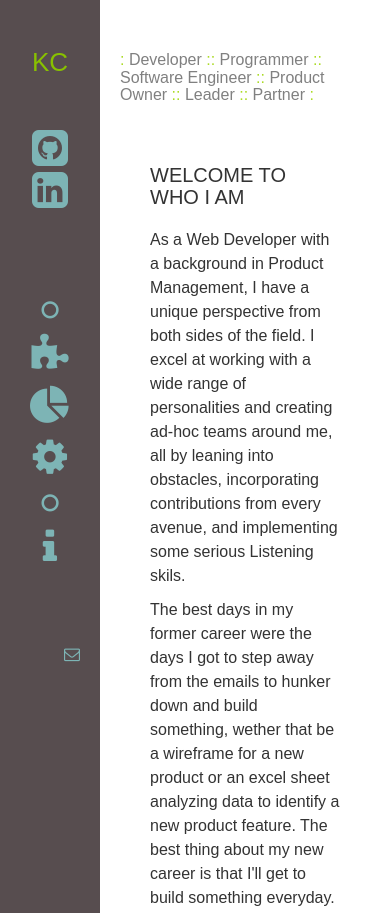
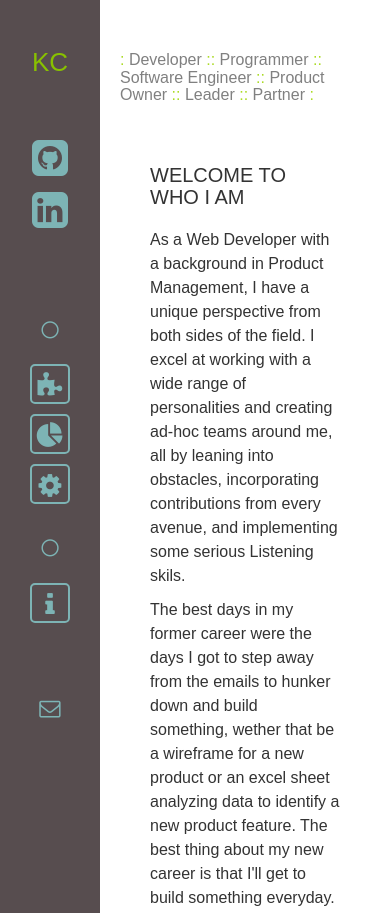
Before and after one commit to kamsci/angular-portfolio-self, a website: page index.html in a window 390 px wide. Shown: the top 913 px of the page. Drawn offline with nearby package versions, Linux system fonts and the light colour scheme; some packages are replaced by stand-ins of ours; a web font is replaced by a local one.

Commit message:
refactored some css

```diff
--- a/css/style.css
+++ b/css/style.css
@@ -66,13 +66,6 @@ body {
   margin: auto 30px;
   display: inline-block;
 }
-.power {
-  font-size: 30px;
-}
-.power:hover{
-  color:rebeccapurple;
-}
-
 .list {
   text-align: right;
   margin-top: 75px;
@@ -89,7 +82,7 @@ body {
 .contentMainMobile {
   display: none;
 }
-@media (max-width: 700px) {
+@media handheld, screen and (max-width: 700px) {
   .contentMain {
     display: none;
   }
@@ -105,16 +98,38 @@ body {
     text-align: center;
   }
   .item {
-    margin: 0;
+    margin: 10px 0;
     display: block;
   }
+  .item-mobile {
+    height: 40px;
+    width: 40px;
+    margin-top: 10px;
+    margin-right: auto;
+    margin-left: auto;
+    padding-top: 5px !important;
+    border: 2px solid #7DB4B5;
+    border-radius: 5px;
+  }
+  .item-mobile:hover {
+    border: 2px solid #88C100;
+    color: #88C100;
+  }
   .list {
+    text-align: center;
+  }
+  .contact {
     text-align: center;
   }
   .menu:hover {
     border: none;
   }
-}
+  .bookend {
+    margin-top: 20px;
+    margin-bottom: 20px;
+  }
+} /* end @media */
+
 /*////////////////
 //    main     */
 .titles {
--- a/index.html
+++ b/index.html
@@ -20,8 +20,10 @@
   <script src="https://cdnjs.cloudflare.com/ajax/libs/angular.js/1.5.0/angular-resource.js"></script>
   <!-- Angular ui.router -->
   <script type="text/javascript" src="https://cdnjs.cloudflare.com/ajax/libs/angular-ui-router/0.3.1/angular-ui-router.js"></script>
+  <!-- Angular Touch -->
+  <script type="text/javascript" src="https://cdnjs.cloudflare.com/ajax/libs/angular-touch/1.5.0/angular-touch.min.js"></script>
   <!-- Angular animate -->
-  <script src="//ajax.googleapis.com/ajax/libs/angularjs/1.2.8/angular-animate.js"></script>
+  <script src="//ajax.googleapis.com/ajax/libs/angularjs/1.5.0/angular-animate.js"></script>
   <!-- Local JS files -->
   <script type="text/javascript" src="js/app.js"></script>
   <script type="text/javascript" src="js/controllers.js"></script>
--- a/views/navbar.html
+++ b/views/navbar.html
@@ -2,16 +2,16 @@
 <div class="contentMain">
   <div class="sidebar">
     <h4 class="name">Krista Calderon</h4>
-    <div class="item"><a href="https://github.com/kamsci" target="_blank" data-toggle="tooltip" data-placement="right" title="My github"><i class="fa fa-github-square fa-3x" aria-hidden="true"></i></a></div>
+    <div class="item"><a href="https://github.com/kamsci" target="_blank" tooltip-placement="top" uib-tooltip="My Github" title="My github"><i class="fa fa-github-square fa-3x" aria-hidden="true"></i></a></div>
     <div class="item"><a href="https://www.linkedin.com/in/kristacalderon" target="_blank" data-toggle="tooltip" data-placement="right" title="My linkedIn"><i class="fa fa-linkedin-square fa-3x" aria-hidden="true"></i></a></div>
 
 
     <div class="list">
-      <div><a href="#/"><i class="fa fa-circle-o" aria-hidden="true"></i></a></div>
+      <div><a href="#/" data-toggle="tooltip" data-placement="right" title="Home"><i class="fa fa-circle-o" aria-hidden="true"></i></a></div>
       <div><a class="menu" href="#/switchIt">switchIt</a></div>
       <div><a class="menu" href="#/hospital-report">Hospital Report</a></div>
       <div><a class="menu" href="#/outcomes" data-toggle="tooltip" data-placement="top" title="Outcomes">Outcomes Mgmt</a></div>
-      <div><a href="#/"><i class="fa fa-circle-o" aria-hidden="true"></i></a></div>
+      <div><a href="#/" data-toggle="tooltip" data-placement="right" title="Home"><i class="fa fa-circle-o" aria-hidden="true"></i></a></div>
       <div><a class="menu" href="#/contact">Resume</a></div>
     </div>
 
@@ -30,16 +30,16 @@
 
 
     <div class="list">
-      <div class="item"><a href="#/"><i class="fa fa-circle-o" aria-hidden="true"></i></a></div>
-      <div class="item"><a class="menu" href="#/switchIt"><i class="fa fa-puzzle-piece fa-2x" aria-hidden="true"></i></a></div>
-      <div class="item"><a class="menu" href="#/hospital-report"><i class="fa fa-pie-chart fa-2x" aria-hidden="true"></i></a></div>
-      <div class="item"><a class="menu" href="#/outcomes" data-toggle="tooltip" data-placement="top" title="Outcomes"><i class="fa fa-cog fa-2x" aria-hidden="true"></i></a></div>
-      <div class="item"><a href="#/"><i class="fa fa-circle-o" aria-hidden="true"></i></a></div>
-      <div class="item"><a class="menu" href="#/contact"><i class="fa fa-info fa-2x" aria-hidden="true"></i></a></div>
+      <div class="item bookend"><a href="#/" data-toggle="tooltip" data-placement="right" title="Home"><i class="fa fa-circle-thin fa-fw" aria-hidden="true"></i></a></div>
+      <div class="item-mobile"><a class="menu" href="#/switchIt" data-toggle="tooltip" data-placement="right" title="switchIt"><i class="fa fa-puzzle-piece fa-lg" aria-hidden="true"></i></a></div>
+      <div class="item-mobile"><a class="menu" href="#/hospital-report" data-toggle="tooltip" data-placement="right" title="Hospital Report"><i class="fa fa-pie-chart fa-lg" aria-hidden="true"></i></a></div>
+      <div class="item-mobile"><a class="menu" href="#/outcomes" data-toggle="tooltip" data-placement="top" title="Outcomes"><i class="fa fa-cog fa-lg" aria-hidden="true"></i></a></div>
+      <div class="item bookend"><a href="#/" data-toggle="tooltip" data-placement="right" title="Home"><i class="fa fa-circle-thin" aria-hidden="true"></i></a></div>
+      <div class="item-mobile"><a class="menu" href="#/contact" data-toggle="tooltip" data-placement="right" title="Resume"><i class="fa fa-info fa-lg" aria-hidden="true"></i></a></div>
     </div>
 
     <div class="contact">
-      <div><a href="mailto:kamsci@gmail.com"><i class="fa fa-envelope-o" aria-hidden="true"></i></a></div>
+      <div class="item"><a href="mailto:kamsci@gmail.com" data-toggle="tooltip" data-placement="right" title="Email Me"><i class="fa fa-envelope-o fa-lg" aria-hidden="true"></i></a></div>
     </div>
   </div>
 </div>
```
